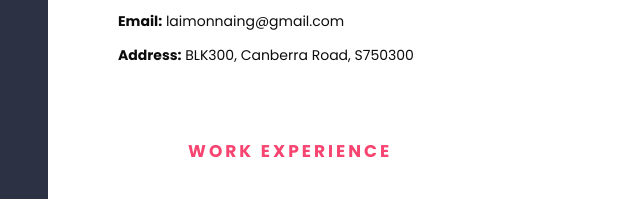
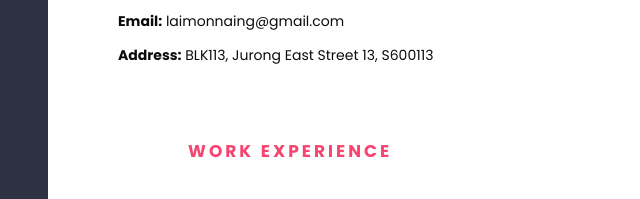
Before and after one commit to laimonnaing/laimonnaing.github.io, a plain HTML site: page index.html in a window 1280 px wide. Shown: the part 357-556 px from the top of the page, 352-992 px from the left. Drawn offline with Linux system fonts and the light colour scheme.

Commit message:
Update index.html

```diff
--- a/index.html
+++ b/index.html
@@ -128,7 +128,7 @@ within the organisation. </p>
 					<li><strong>Birthday:</strong> August 08, 1991</li>
 					<li><strong>Location:</strong> Singapore</li>
 					<li><strong>Email:</strong> laimonnaing@gmail.com</li>
-					<li><strong>Address:</strong> BLK300, Canberra Road, S750300</li>
+					<li><strong>Address:</strong> BLK113, Jurong East Street 13, S600113</li>
 
 				</ul>
 
```
